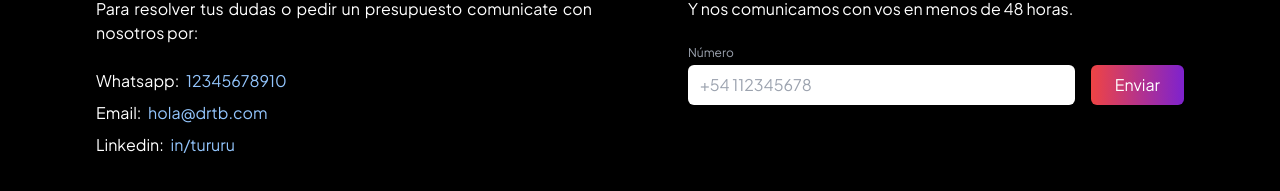
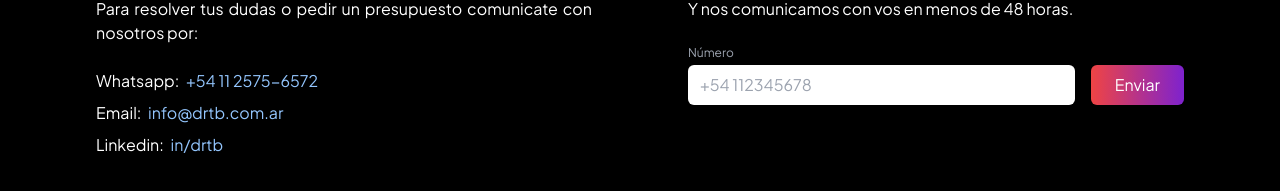
Before and after one commit to emiliacb/myxa-landing, a Next.js app: page / in a window 1280 px wide. Shown: the part 5103-5294 px from the top of the page. Built offline with nearby package versions, Linux system fonts and the light colour scheme.

Commit message:
changed links

```diff
--- a/src/pages/index.jsx
+++ b/src/pages/index.jsx
@@ -233,27 +233,29 @@ export default function Home() {
                     <span>Whatsapp: </span>
                     <a
                       className="rounded-md px-1 text-blue-300 hover:underline hover:underline-offset-4"
-                      href="#"
+                      target="_blank"
+                      rel="noopener noreferrer"
+                      href="https://wa.me/+541125756572"
                     >
-                      12345678910
+                      +54 11 2575-6572
                     </a>
                   </li>
                   <li className="mb-2 ">
                     <span>Email: </span>
                     <a
                       className="rounded-md px-1 text-blue-300 hover:underline hover:underline-offset-4"
-                      href="#"
+                      href="mailto:info@drtb.com.ar"
                     >
-                      hola@drtb.com
+                      info@drtb.com.ar
                     </a>
                   </li>
                   <li>
                     <span>Linkedin: </span>
                     <a
                       className="rounded-md px-1 text-blue-300 hover:underline  hover:underline-offset-4"
-                      href="#"
+                      href="https://linkedin.com/in/drtb"
                     >
-                      in/tururu
+                      in/drtb
                     </a>
                   </li>
                 </ul>
```
